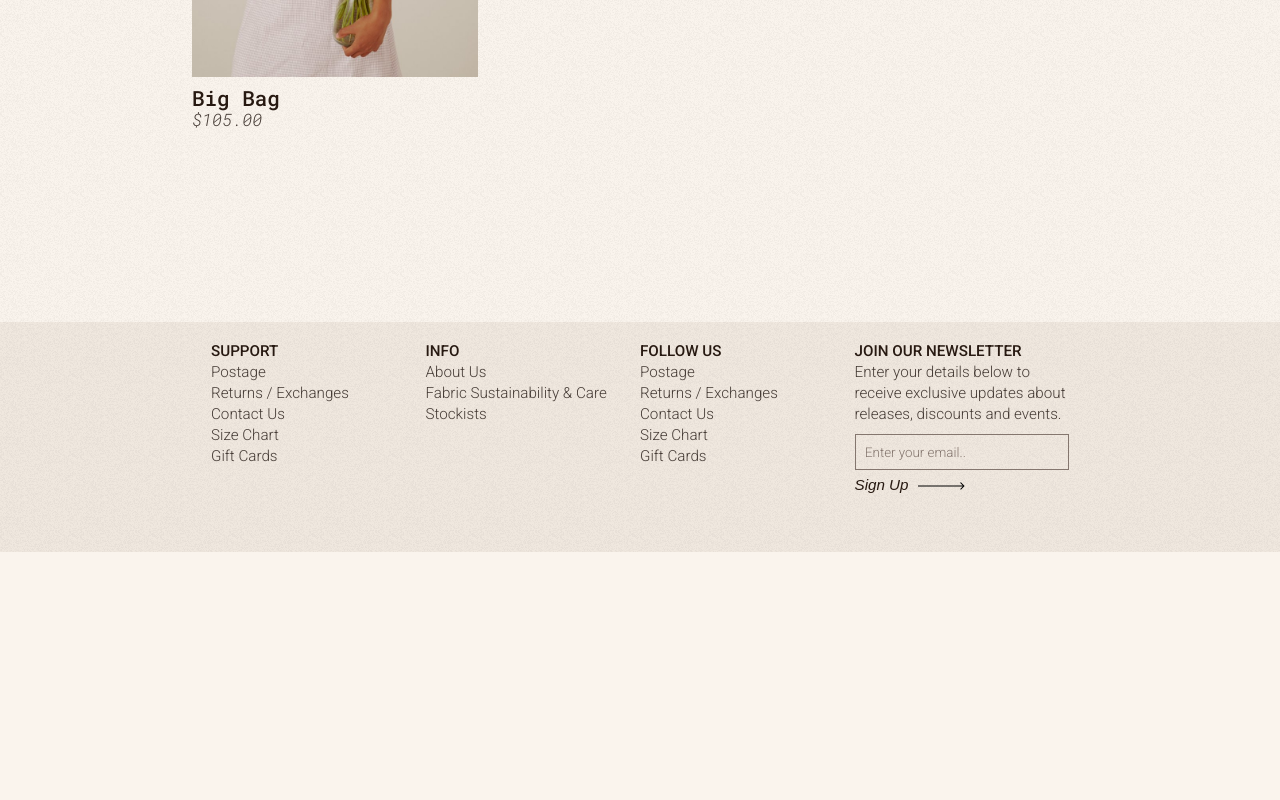
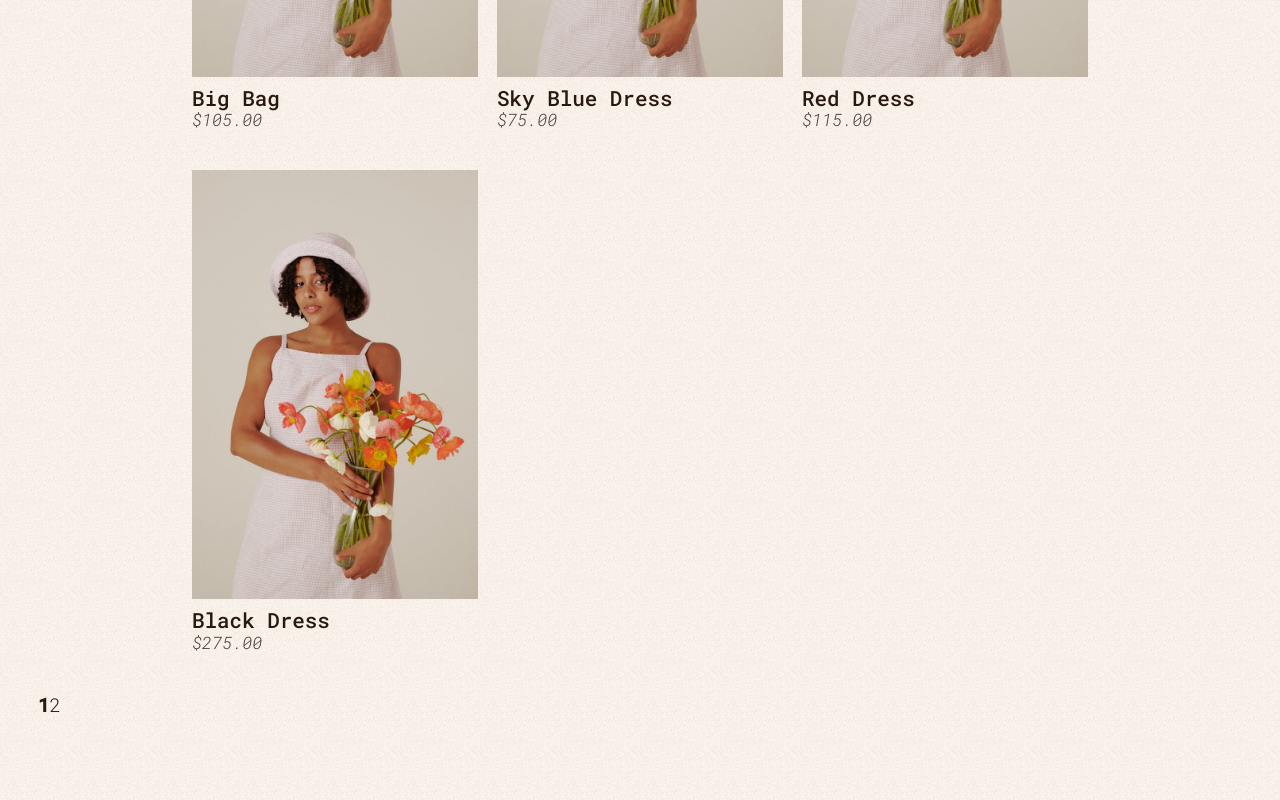
Before and after one commit to RuariDouglas/Form-By-T-App, a React (Create React App) app: page /collections/bags in a window 1280 px wide. Shown: the part 1541-2341 px from the top of the page. Before the commit the page ends 2093 px from the top, so only its background shows below. Built offline with nearby package versions, Linux system fonts and the light colour scheme.

Commit message:
Add pagination to product gallery

```diff
--- a/src/DummyProducts.js
+++ b/src/DummyProducts.js
@@ -107,7 +107,7 @@ const dummyProducts = [
     id: uuidv4(),
   },
   {
-    title: "Big Bag",
+    title: "You there?",
     sku: "sky-blue-dress",
     price: "$105.00",
     imgUrl: ProductImage,
--- a/src/components/ProductGallery.js
+++ /dev/null
@@ -1,33 +0,0 @@
-import React from "react";
-import { Link } from "react-router-dom";
-import { v4 as uuidv4 } from "uuid";
-
-// PRODUCTS
-import dummyProducts from "../DummyProducts";
-
-const ProductGallery = (props) => {
-  const show = props.show;
-  return (
-    <div className="gallery">
-      {dummyProducts.map((product, index) => {
-        if (index < show) {
-          return (
-            <Link
-              key={uuidv4()}
-              className="gallery__link"
-              to={`/collections/${product.category}/${product.sku}`}
-            >
-              <div className="gallery__product">
-                <img src={product.imgUrl} alt={product.title} />
-                <h3>{product.title}</h3>
-                <h5>{product.price}</h5>
-              </div>
-            </Link>
-          );
-        } else return;
-      })}
-    </div>
-  );
-};
-
-export default ProductGallery;
--- /dev/null
+++ b/src/components/product_gallery/Pagination.js
@@ -0,0 +1,37 @@
+import React from "react";
+
+const Pagination = ({
+  productsPerPage,
+  totalProducts,
+  paginate,
+  currentPage,
+}) => {
+  const pageNumbers = [];
+  for (let i = 1; i <= Math.ceil(totalProducts / productsPerPage); i++) {
+    pageNumbers.push(i);
+  }
+  return (
+    <nav>
+      <ul className="pagination">
+        {pageNumbers.map((number) => {
+          return (
+            <li key={number} className="pagination__item">
+              {number === currentPage ? (
+                <p className="pagination__link active">{number}</p>
+              ) : (
+                <p
+                  onClick={() => paginate(number)}
+                  className={"pagination__link"}
+                >
+                  {number}
+                </p>
+              )}
+            </li>
+          );
+        })}
+      </ul>
+    </nav>
+  );
+};
+
+export default Pagination;
--- /dev/null
+++ b/src/components/product_gallery/ProductGallery.js
@@ -0,0 +1,76 @@
+import React, { useState, useEffect } from "react";
+import { Link } from "react-router-dom";
+import { v4 as uuidv4 } from "uuid";
+
+// PRODUCTS
+import dummyProducts from "../../DummyProducts";
+
+// COMPONENTS
+import Pagination from "./Pagination";
+
+const ProductGallery = (props) => {
+  const productsPerPage = props.productsPerPage;
+  const showPagination = props.showPagination;
+  const [products, setProducts] = useState([]);
+  const [loading, setLoading] = useState(false);
+  const [currentPage, setCurrentPage] = useState(1);
+
+  const indexOfLastProduct = currentPage * productsPerPage;
+  const indexOfFirstProduct = indexOfLastProduct - productsPerPage;
+  const currentProducts = dummyProducts.slice(
+    indexOfFirstProduct,
+    indexOfLastProduct
+  );
+
+  // CHANGE PAGE
+  const paginate = (pageNumber) => {
+    setCurrentPage(pageNumber);
+    window.scrollTo(0, 0);
+  };
+
+  // // GRAB THE PRODUCTS
+  // useEffect(() => {
+  //   const fetchProducts = async () => {
+  //     setLoading(true);
+  //     // const res = await axios.get("");
+  //     setProducts(res.data);
+  //     setLoading(false);
+  //   };
+  //   fetchProducts();
+  // }, []);
+  if (loading) {
+    return <h2>Loading....</h2>;
+  }
+
+  return (
+    <>
+      <div className="gallery">
+        {currentProducts.map((product, index) => {
+          return (
+            <Link
+              key={uuidv4()}
+              className="gallery__link"
+              to={`/collections/${product.category}/${product.sku}`}
+            >
+              <div className="gallery__product">
+                <img src={product.imgUrl} alt={product.title} />
+                <h3>{product.title}</h3>
+                <h5>{product.price}</h5>
+              </div>
+            </Link>
+          );
+        })}
+      </div>
+      {showPagination && (
+        <Pagination
+          productsPerPage={productsPerPage}
+          totalProducts={dummyProducts.length}
+          paginate={paginate}
+          currentPage={currentPage}
+        />
+      )}
+    </>
+  );
+};
+
+export default ProductGallery;
--- a/src/pages/Category.js
+++ b/src/pages/Category.js
@@ -1,10 +1,13 @@
-import React from "react";
+import React, { useEffect } from "react";
 
 // COMPONENTS
-import ProductGallery from "../components/ProductGallery";
+import ProductGallery from "../components/product_gallery/ProductGallery";
 import Breadcrumb from "../components/Breadcrumb";
 
 const Category = () => {
+  useEffect(() => {
+    window.scrollTo(0, 0);
+  }, []);
   return (
     <div className="category">
       <div className="category__header">
@@ -12,7 +15,7 @@ const Category = () => {
         <h1>Title</h1>
         <p>Sort by</p>
       </div>
-      <ProductGallery show={7} />
+      <ProductGallery showPagination={true} productsPerPage={10} />
     </div>
   );
 };
--- a/src/pages/Home.js
+++ b/src/pages/Home.js
@@ -1,8 +1,8 @@
-import React from "react";
+import React, { useEffect } from "react";
 
 // COMPONENTS
 import Hero from "../components/home/Hero";
-import ProductGallery from "../components/ProductGallery";
+import ProductGallery from "../components/product_gallery/ProductGallery";
 import AboutSection from "../components/AboutSection";
 import ProductSlider from "../components/ProductSlider";
 
@@ -10,10 +10,13 @@ import ProductSlider from "../components/ProductSlider";
 import ProductImage from "../images/hero.jpeg";
 
 const Home = () => {
+  useEffect(() => {
+    window.scrollTo(0, 0);
+  }, []);
   return (
     <>
       <Hero />
-      <ProductGallery show={6} />
+      <ProductGallery showPagination={false} productsPerPage={6} />
       <AboutSection />
       <ProductSlider
         sliderTitle={"You may also like"}
--- a/src/pages/Product.js
+++ b/src/pages/Product.js
@@ -1,9 +1,12 @@
-import React from "react";
+import React, { useEffect } from "react";
 
 // COMPONENTS
 import Breadcrumb from "../components/Breadcrumb";
 
 const Product = () => {
+  useEffect(() => {
+    window.scrollTo(0, 0);
+  }, []);
   return (
     <div className="product">
       <Breadcrumb />
--- a/src/styles/_ProductGallery.scss
+++ b/src/styles/_ProductGallery.scss
@@ -16,6 +16,19 @@
         display: block;
         margin-bottom: 0.5rem;
     }
+}
+
+// PAGINATION
+.pagination {
+    display: flex;
+    .active {
+        font-weight: bold;
+        cursor: default;
+    }
+}
+
+.pagination__link {
+    cursor: pointer;
 }
 
 // MEDIA QUERIES
```
Also changed, not shown: src/components/ProductGallery copy.js (added, +44 -0 lines).
